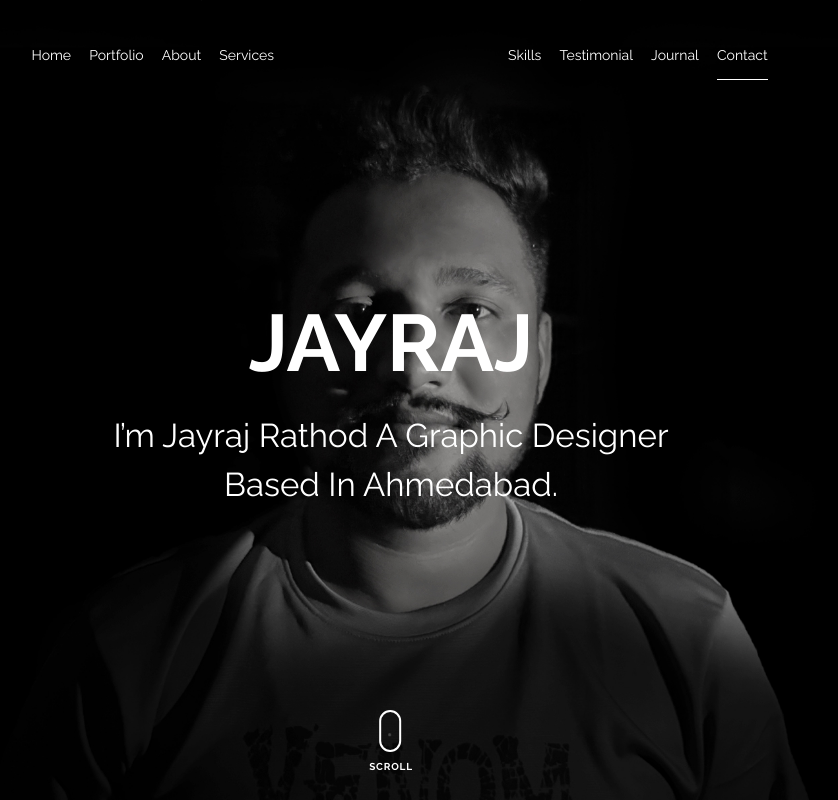
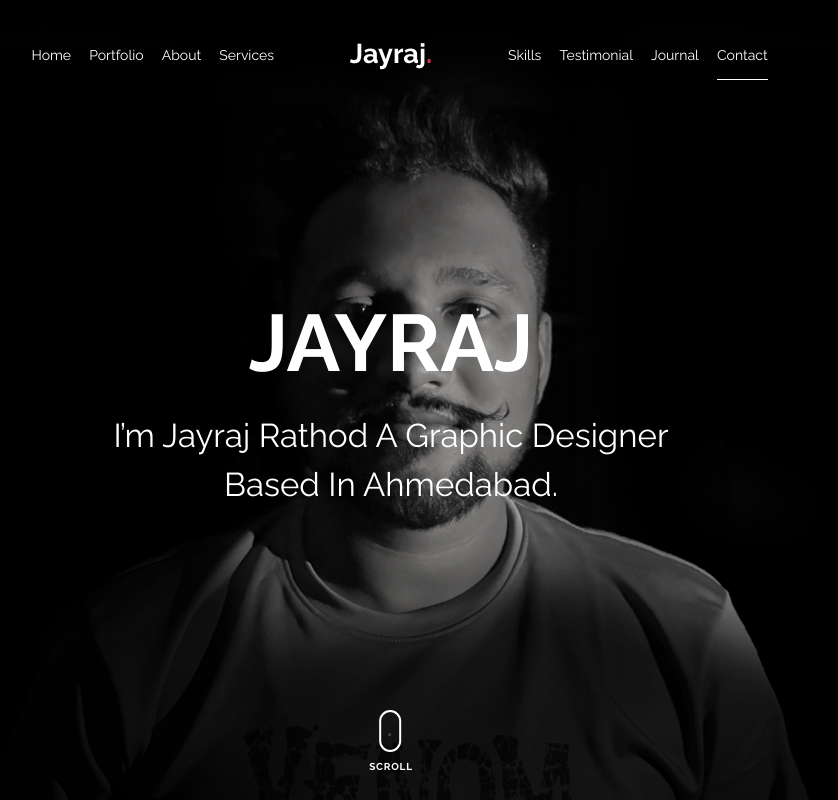
Before and after one commit to jayrajrathodd/jayraj, a plain HTML site: page index.html in a window 1280 px wide. Shown: the top 800 px of the page, without its empty margins (249-1087 px from the left). Drawn offline with nearby package versions, Linux system fonts and the light colour scheme; files whose address does not match are found by name.

Commit message:
Update index.html

```diff
--- a/index.html
+++ b/index.html
@@ -68,7 +68,7 @@
                         </ul>
                      </div>
                      <div class="site-logo pos-absolute">
-                        <!-- <a href="index.html" class="unslate_co--site-logo">Jayde<span>.</span></a> -->
+                        <a href="index.html" class="unslate_co--site-logo">Jayraj<span>.</span></a>
                      </div>
                      <div class="col-md-5 text-right text-lg-left">
                         <ul class="site-nav-ul js-clone-nav text-left d-none d-lg-inline-block">
```
